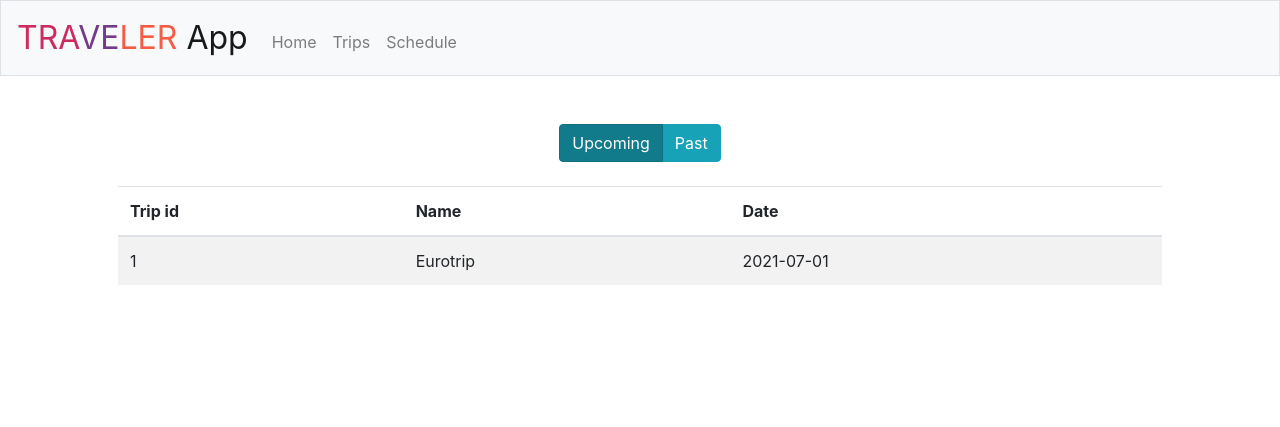
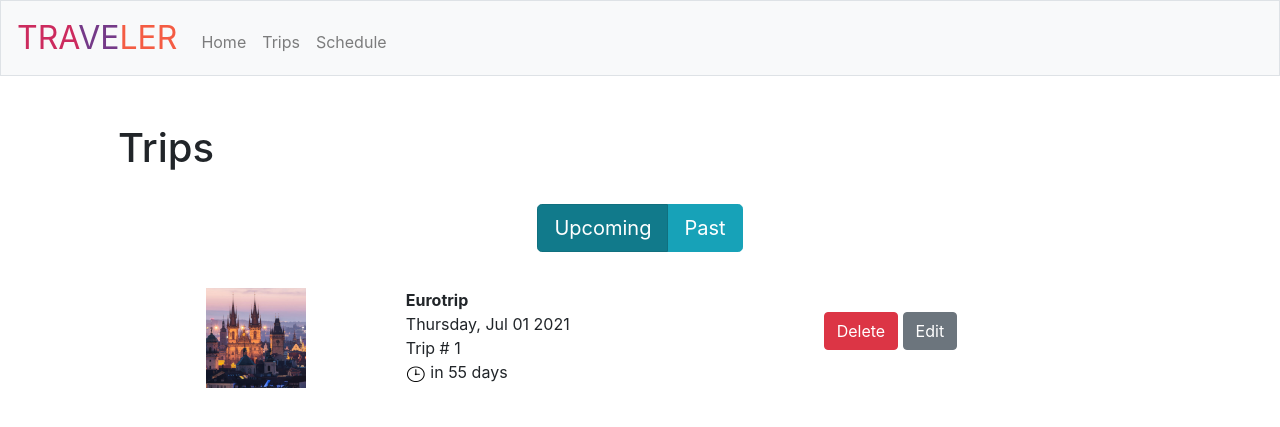
Before and after one commit to jesslourenco/selflearn-cs-studies, a Flask app: page /trips in a window 1280 px wide. Shown: the top 427 px of the page. Run offline with Flask 2, Linux system fonts and the light colour scheme; some libraries are stand-ins or nearby versions.

Commit message:
Beautified list of trips table + added images

```diff
--- a/cs50-final-project/app.py
+++ b/cs50-final-project/app.py
@@ -1,7 +1,10 @@
 from flask import Flask, render_template, redirect, flash, request
 from cs50 import SQL
 from trips import create_trip, validate_trip, read_trip
-from helpers import apology, current_day
+from helpers import *
+from config import *
+from datetime import datetime
+import calendar
 
 app = Flask(__name__)
 app.secret_key = 'super secret'
@@ -13,46 +16,79 @@ def index():
     #TODO
     return render_template('index.html')
 
-@app.route('/trips')
+@app.route('/trips', methods=["GET", "POST"])
 def trips():
     """ Showcase list of created lists; past and upcoming"""
 
     query = request.args.get('filter')
-    now = current_day()
-    trips = read_trip(now, db, query)[0]
-    is_upcoming = read_trip(now, db, query)[1]
-    is_past = read_trip(now, db, query)[2]
+    now = today_str()
+
+    is_upcoming = query == 'upcoming' or not query;
+
+    trips = read_trip(now, db, is_upcoming)
 
     if trips == 0:
         return apology("There are no trips yet!", 404, 'https://i.imgur.com/ClaJwOR.jpg')
 
-    return render_template('trips.html', trips=trips, is_upcoming=is_upcoming, is_past=is_past)
+    return render_template('trips.html', trips=trips, is_upcoming=is_upcoming, is_past=(not is_upcoming))
+
+@app.route('/new-trip', methods=["GET", "POST"])
+def newTrip():
+    """Creates a new trip"""
+
+    if request.method == "POST":
+
+        name = request.form.get("name")
+        date = request.form.get("date")
+        img = request.form.get("icon")
+        now = today_str()
+
+        if validate_trip(name,date,now,img) == False:
+                try:
+                    create_trip(db,name,date,img)
+                    message = flash("Trip succesfully recorded!")
+                    return redirect('/trips')
+                except:
+                    return apology("Unexpected error. Please try again", 500)
+        else:
+            return validate_trip(name,date,now,img)
+
+    return render_template('new-trip.html', images=image_options)
+
+@app.route('/delete-trip', methods=["GET", "POST"])
+def deleteTrip():
+    return
+
+@app.route('/update-trip', methods=["GET", "POST"])
+def updateTrip():
+    return
+
 
 @app.route('/schedule')
 def schedule():
     #TODO
     return render_template('index.html')
 
-@app.route('/new-trip', methods=["GET", "POST"])
-def newTrip():
-    """Creates a new trip"""
-    if request.method == "POST":
+@app.template_filter()
+def format_date_string(date_string):
+    date = datetime.strptime(date_string,"%Y-%m-%d")
+    weekday = calendar.day_name[date.weekday()]
+    month = date.strftime("%b")
+    day = date.strftime("%d")
+    year = date.strftime("%Y")
+    new_date_string = weekday + ', ' + month + ' ' + day + ' ' + year
 
-        name = request.form.get("name")
-        date = request.form.get("date")
-        now = current_day()
+    return new_date_string
 
-        if validate_trip(name,date,now) == False:
-                try:
-                    create_trip(db,name,date)
-                    message = flash("Trip succesfully recorded!")
-                    return redirect('/trips')
-                except:
-                    return apology("Unexpected error. Please try again", 500)
-        else:
-            return validate_trip(name,date)
+@app.template_filter()
+def countdown(date_string):
+    """Returns in how many days the trip is happening"""
 
-    return render_template('new-trip.html')
+    now = datetime.now()
+    date = datetime.strptime(date_string,"%Y-%m-%d")
+    counter = date - now
+
+    return counter.days
 
 if __name__ == "__main__":
     app.run(debug=True)
--- a/cs50-final-project/helpers.py
+++ b/cs50-final-project/helpers.py
@@ -20,7 +20,7 @@ def apology(message, code=400, img='https://i.imgur.com/CsCgN7Ll.png'):
         return s
     return render_template("apology.html", top=code, bottom=escape(message), img=img), code
 
-def current_day():
+def today_str():
     """Returns what day is today parsed to str"""
     now = datetime.now()
     now = now.strftime("%Y-%m-%d")
--- a/cs50-final-project/static/styles.css
+++ b/cs50-final-project/static/styles.css
@@ -57,3 +57,8 @@ main table
 {
     text-align: left;
 }
+
+.header_titles
+{
+    text-align: left;
+}
--- a/cs50-final-project/templates/index.html
+++ b/cs50-final-project/templates/index.html
@@ -5,5 +5,5 @@
 {% endblock %}
 
 {% block main %}
-    <a href="/new-trip" class="btn btn-lg btn-primary">Plan a trip</a>
+    <a href="/new-trip" class="btn btn-lg btn-primary">New Trip</a>
 {% endblock %}
--- a/cs50-final-project/templates/layout.html
+++ b/cs50-final-project/templates/layout.html
@@ -30,7 +30,7 @@
 
 <body>
     <nav class="navbar navbar-expand-md navbar-light bg-light border">
-        <a class="navbar-brand" href="/"><span class="pink">TRA</span><span class="purple">VE</span><span class="orange">LER</span><span class="gray"> App</span></a>
+        <a class="navbar-brand" href="/"><span class="pink">TRA</span><span class="purple">VE</span><span class="orange">LER</span></a>
         <div class="collapse navbar-collapse" id="navbar">
             <ul class="navbar-nav mr-auto mt-2">
                 <li class="nav-item"><a class="nav-link" href="/">Home</a></li>
--- a/cs50-final-project/templates/trips.html
+++ b/cs50-final-project/templates/trips.html
@@ -1,7 +1,7 @@
 {% extends "layout.html" %}
 
 {% block title %}
-    Welcome to the Traveler's App!
+    Your Trips
 {% endblock %}
 
 {% block main %}
@@ -13,31 +13,42 @@
     </header>
     {% endif %}
 
+    <header class="header_titles">
+        <strong><h1> Trips </h1></strong>
+    </header>
+
+    <br>
+
     <div class="btn-group btn-group-toggle" data-toggle="buttons">
-        <label class="btn btn-info active">
+        <label class="btn btn-lg btn-info active">
           <input type="radio" name="options" id="option1" autocomplete="off" onclick="location.href='/trips?filter=upcoming';" {% if is_upcoming %} checked {% endif %} > Upcoming
         </label>
-        <label class="btn btn-info">
+        <label class="btn btn-lg btn-info">
           <input type="radio" name="options" id="option2" autocomplete="off" onclick="location.href='/trips?filter=past';" {% if is_past %} checked {% endif %}> Past
         </label>
     </div>
 
     <br><br>
 
-    <table class="table table-striped">
-        <thead>
-            <tr>
-                <th>Trip id</th>
-                <th>Name</th>
-                <th>Date</th>
-            </tr>
-        </thead>
+    <table class="table table-borderless table-hover">
         <tbody>
             {% for trip in trips %}
              <tr>
-              <td>{{ trip.id }}</td>
-              <td>{{ trip.name }}</td>
-              <td>{{ trip.date }}</td>
+              <td><center>
+                  <img src="{{ trip.image }}">
+              </center></td>
+              <td>
+                  <strong> {{ trip.name }} </strong><br>
+                  {{ trip.date | format_date_string }} <br>
+                  Trip # {{ trip.id }} <br>
+                  {% if is_upcoming %}
+                  <img src="/static/clock-icon.png"> in {{ trip.date | countdown }} days
+                  {% endif %}
+              </td>
+              <td>
+                  <br>
+                  <a href="/trips?action=delete" class="btn btn-danger">Delete</a>
+                  <a href="/trips?action=update" class="btn btn-secondary">Edit</a>
            </tr>
           {% endfor %}
           </tbody>
--- a/cs50-final-project/trips.py
+++ b/cs50-final-project/trips.py
@@ -2,30 +2,33 @@ from flask import Flask, render_template, redirect, flash, request
 from cs50 import SQL
 from datetime import datetime
 from helpers import apology
+from config import *
 
 """CRUD for trips"""
-def create_trip(db,trip_name, trip_date):
+
+def create_trip(db,trip_name, trip_date, img):
     """Creates a new trip record"""
-    db.execute("INSERT INTO Trips (name, date) VALUES (?,?)", trip_name, trip_date)
 
-def read_trip(now, db, query):
+    for image in image_options:
+        if image['name'] == img:
+            img = image['link']
+
+    db.execute("INSERT INTO Trips (name, date, image) VALUES (?,?,?)", trip_name, trip_date, img)
+
+def read_trip(now, db, is_upcoming):
     """Returns list of existing trips based on date + an active state of the list (upcoming vs past) for frontend"""
 
     result = []
-    is_upcoming = False
-    is_past = False
 
-    if query == 'upcoming' or not query:
-        result = db.execute("SELECT * FROM Trips WHERE date >= ?", now)
-        is_upcoming = True
+    if is_upcoming:
+        result = db.execute("SELECT * FROM Trips WHERE date >= ? ORDER BY date", now)
     else:
-        result = db.execute("SELECT * FROM Trips WHERE date < ?", now)
-        is_past = True
+        result = db.execute("SELECT * FROM Trips WHERE date < ? ORDER BY date", now)
 
     if len(result) == 0:
         return 0
 
-    return result, is_upcoming, is_past
+    return result
 
 def update_trip(db):
     #TODO update information on existing trip
@@ -35,14 +38,25 @@ def delete_trip(db):
     #TODO delete trip
     return
 
-def validate_trip(name,date, now):
+def validate_trip(name,date,now,img):
     """Ensures correct usage"""
+
     if not name:
         return apology("please name your trip", 400)
+
     elif not date:
         return apology("please provide a date for your trip", 400)
+
+    elif not img:
+        return apology("please select an icon for your trip", 400)
+
+    elif any(image['name'] == img for image in image_options) == False:
+        return apology("There's no icon with this name", 404, 'https://i.imgur.com/1jcDcRG.jpeg')
+
     else:
+
         desired_date = datetime.strptime(date,"%Y-%m-%d")
         if date < now:
             return apology("a trip to the past is not allowed", 400, 'https://i.imgur.com/sfRoV8z.png')
+
         return False
```
Also changed, not shown: cs50-final-project/config.py (added, +38 -0 lines), cs50-final-project/templates/new-trip.html (+13 -1 lines), cs50-final-project/static/clock-icon.png (added), cs50-final-project/static/imgs/brazil.png (added), cs50-final-project/static/imgs/china.png (added), cs50-final-project/static/imgs/czech-republic.png (added), cs50-final-project/static/imgs/germany.png (added), cs50-final-project/static/imgs/japan.png (added), cs50-final-project/static/imgs/netherlands.png (added), cs50-final-project/static/imgs/south-africa.png (added), cs50-final-project/static/imgs/south-korea.png (added), cs50-final-project/static/imgs/usa.png (added), cs50-final-project/traveler.db.
